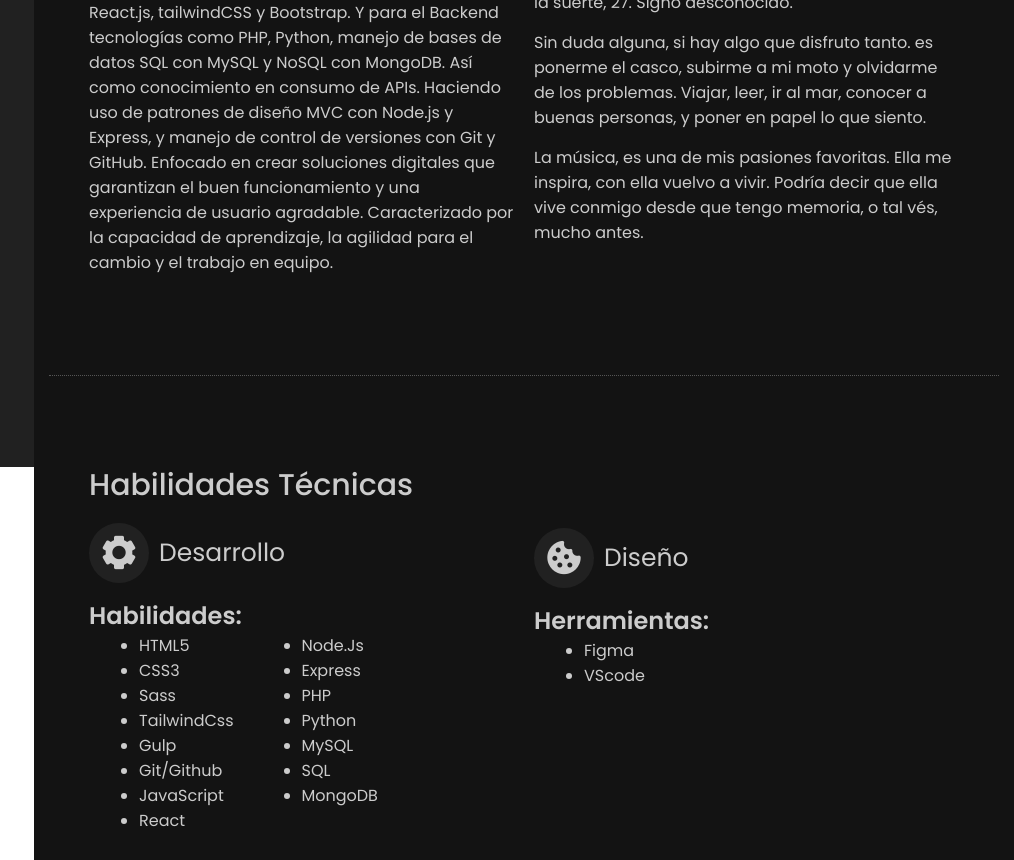
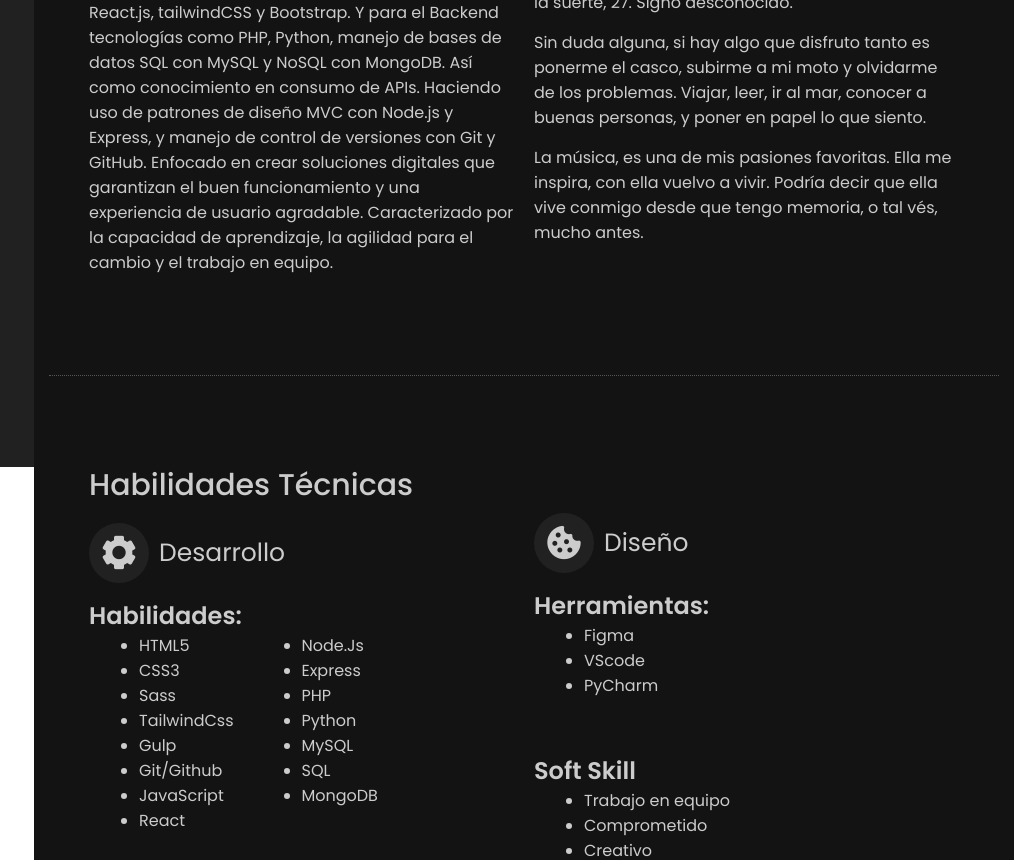
Before and after one commit to Jhoncatalan/portafolioJhon, a plain HTML site: page sobremi.html in a window 1280 px wide. Shown: the part 333-1193 px from the top of the page, 266-1280 px from the left. Drawn offline with nearby package versions, Linux system fonts and the light colour scheme.

Commit message:
actualizacion detalles escritura

```diff
--- a/sobremi.html
+++ b/sobremi.html
@@ -86,7 +86,7 @@
                     <h6 class="texto">Quien soy...</h6>
                     <p>Un joven Autodidacta, Tengo 28 años. Nací el 27 de julio del 1994 en Colombia.</p>
                     <p>Mis colores favoritos son: blanco y negro. Número de la suerte, 27. Signo desconocido.</p>
-                    <p>Sin duda alguna, si hay algo que disfruto tanto. es ponerme el casco, subirme a mi moto y olvidarme de los problemas. Viajar, leer, ir al mar, conocer a buenas personas, y poner en papel lo que siento.</p>
+                    <p>Sin duda alguna, si hay algo que disfruto tanto es ponerme el casco, subirme a mi moto y olvidarme de los problemas. Viajar, leer, ir al mar, conocer a buenas personas, y poner en papel lo que siento.</p>
                     <p>La música, es una de mis pasiones favoritas. Ella me inspira, con ella vuelvo a vivir. Podría decir que ella vive conmigo desde que tengo memoria, o tal vés, mucho antes.</p>
                 </div>
             </div>
@@ -134,7 +134,7 @@
                         </div>
                 </div>
 
-                <div class="contenido-iconos texto-blanco"><br><br>
+                <div class="contenido-iconos texto-blanco">
                     <div class="iconos"><i class='bx bxs-cookie'></i>Diseño</div>
                     <div class="lista">
                         <h2>Herramientas:</h2>
@@ -142,8 +142,9 @@
                             <ul>
                                 <li>Figma</li>
                                 <li>VScode</li>
+                                <li>PyCharm</li>
                             </ul>
-                        </div><br><br><br><br><br>
+                        </div>
 
                     </div>
                     <div class="lista">
@@ -157,7 +158,7 @@
                                 <li>Aprendizaje constante</li>
                             </ul>
                         </div>
-                        </div>
+                    </div>
                 </div>
             </div>
         </div>
```
